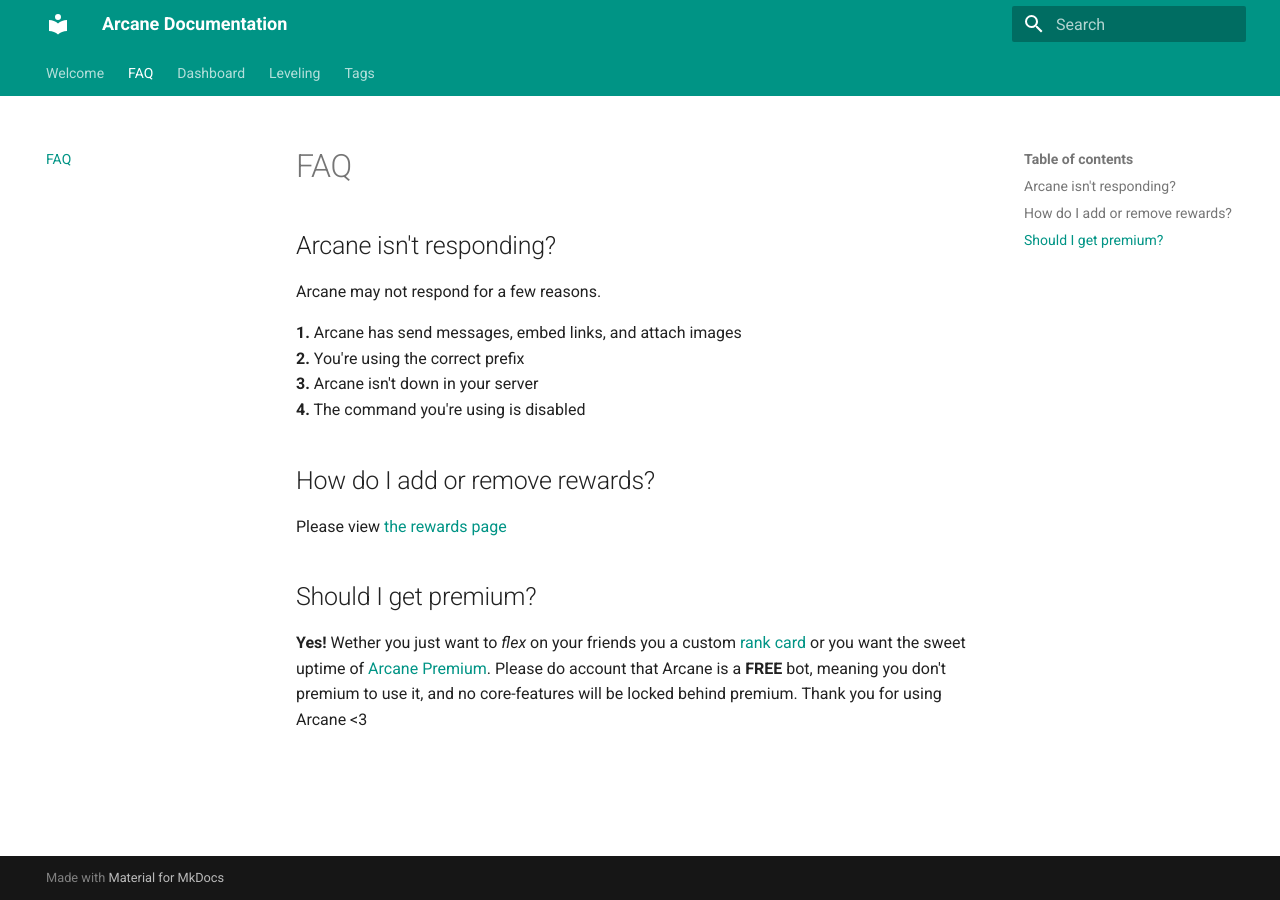
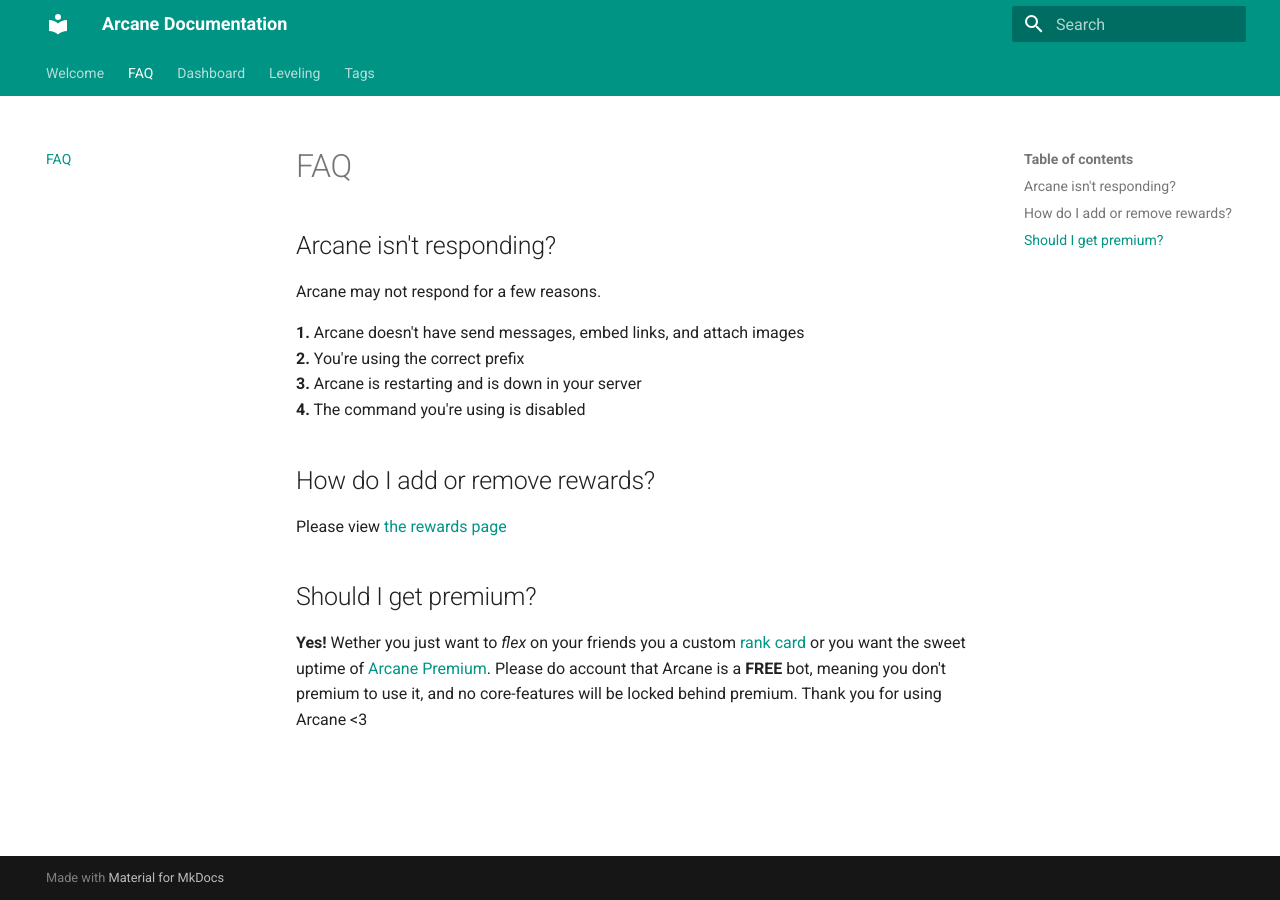
Before and after one commit to ibx34/Updated-Arcane-Docuemenation-, an MkDocs documentation site: the page built from docs/faq.md, in a window 1280 px wide. Built offline with MkDocs 1.6.1 and Material for MkDocs 9.7.7, drawn with Linux system fonts in a browser that asks for light colours.

Commit message:
Update faq.md

```diff
--- a/docs/faq.md
+++ b/docs/faq.md
@@ -4,9 +4,9 @@
 
 Arcane may not respond for a few reasons.
 
-**1.** Arcane has send messages, embed links, and attach images<br>
+**1.** Arcane doesn't have send messages, embed links, and attach images<br>
 **2.** You're using the correct prefix<br>
-**3.** Arcane isn't down in your server<br>
+**3.** Arcane is restarting and is down in your server<br>
 **4.** The command you're using is disabled<br>
 
 ## How do I add or remove rewards?
```
